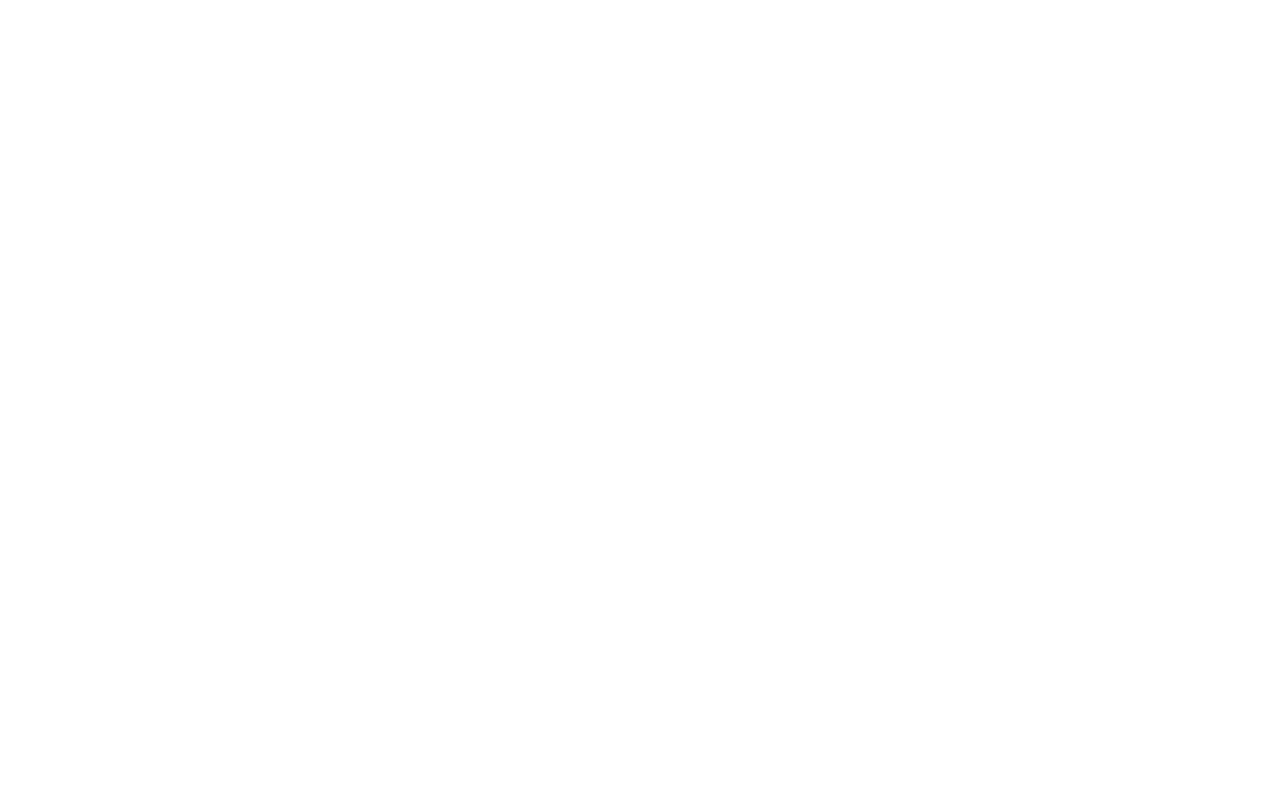
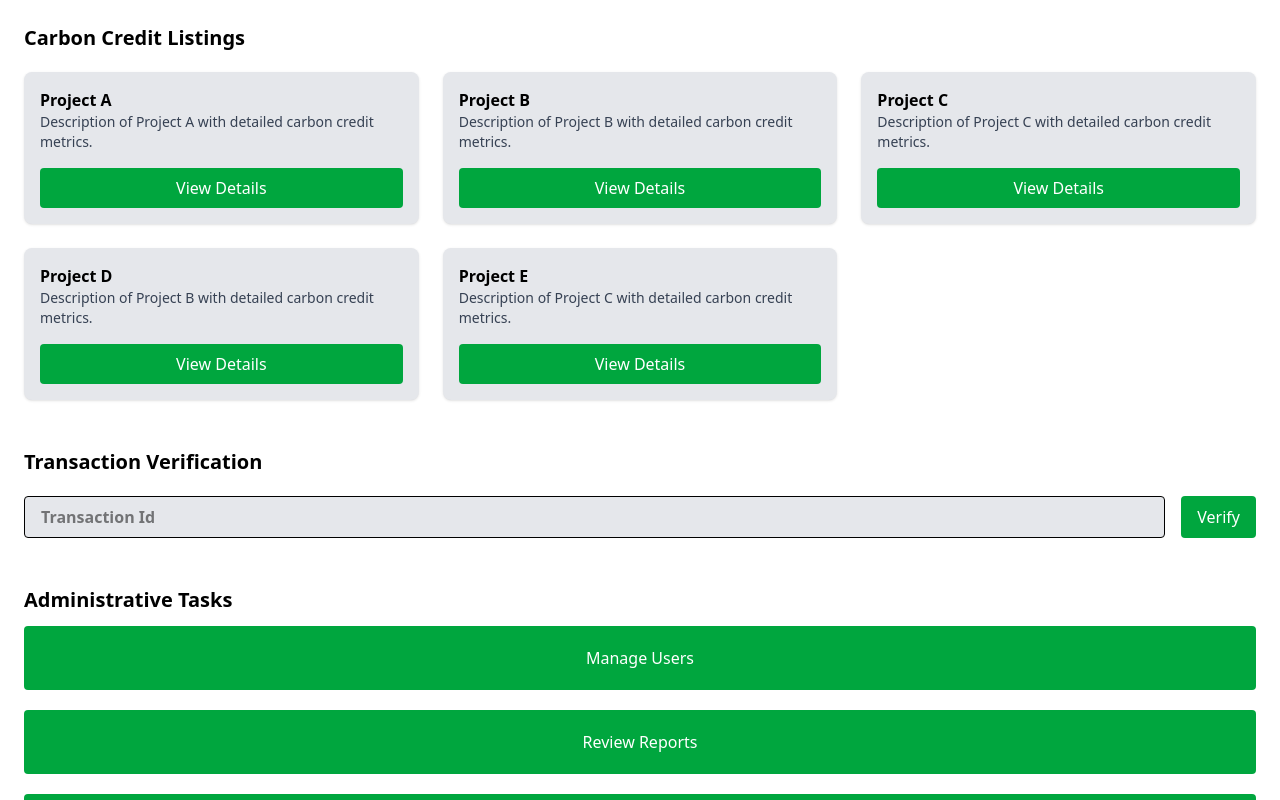
Before and after one commit to Beaston88/Carbon-credit, a React (Vite) app in the folder Frontend/: page /govtdashboard in a window 1280 px wide. Before the commit this address had no page. Built offline with nearby package versions, Linux system fonts and the light colour scheme.

Commit message:
GovtDashboard

```diff
--- a/Frontend/src/App.jsx
+++ b/Frontend/src/App.jsx
@@ -6,6 +6,7 @@
 import Dashboard from "./Pages/Dashboard";
 import CarbonCreditDashboard from "./Pages/Pool";
 import ShoppingCart from "./Pages/ShoppingCart";
+import GovtDashboard from "./Pages/GovtDashboard";
 const App = () => {
   return (
     <Router>
@@ -16,6 +17,7 @@
         <Route path="/dashboard" element={<Dashboard />} />
         <Route path="/pool" element={<CarbonCreditDashboard />} />
         <Route path="/cart" element={<ShoppingCart />} />
+        <Route path="/govtdashboard" element={<GovtDashboard />} />
       </Routes>
     </Router>
   );
--- a/Frontend/src/Constants/index.js
+++ b/Frontend/src/Constants/index.js
@@ -35,5 +35,37 @@
     details: "1 of 2, Virtual meeting",
     time: "2:00-5:30",
   },
+];
 
+export const projects = [
+  {
+    id: 1,
+    name: "Project A",
+    description:
+      "Description of Project A with detailed carbon credit metrics.",
+  },
+  {
+    id: 2,
+    name: "Project B",
+    description:
+      "Description of Project B with detailed carbon credit metrics.",
+  },
+  {
+    id: 3,
+    name: "Project C",
+    description:
+      "Description of Project C with detailed carbon credit metrics.",
+  },
+  {
+    id: 4,
+    name: "Project D",
+    description:
+      "Description of Project B with detailed carbon credit metrics.",
+  },
+  {
+    id: 5,
+    name: "Project E",
+    description:
+      "Description of Project C with detailed carbon credit metrics.",
+  },
 ];
--- /dev/null
+++ b/Frontend/src/Pages/GovtDashboard.jsx
@@ -0,0 +1,51 @@
+import React from "react";
+import { projects } from "../Constants/index.js";
+
+const GovtDashboard = () => {
+  return (
+    <div className="h-screen w-screen flex flex-col overflow-y-auto overflow-x-hidden">
+      <div className="flex-1 flex flex-col p-6">
+        <h2 className="text-xl font-bold">Carbon Credit Listings</h2>
+        <div className="grid grid-cols-1 md:grid-cols-3 gap-6 mt-5">
+          {projects.map((project) => (
+            <div key={project.id} className="bg-gray-200 p-4 rounded-lg shadow">
+              <h3 className="font-bold">{project.name}</h3>
+              <p className="text-sm text-gray-700">{project.description}</p>
+              <button className="mt-4 w-full bg-green-600 text-white px-4 py-2 rounded hover:bg-green-700">
+                View Details
+              </button>
+            </div>
+          ))}
+        </div>
+
+        <h2 className="text-xl font-bold mt-12">Transaction Verification</h2>
+        <div className="flex gap-4 mt-5">
+          <input
+            type="text"
+            placeholder="Transaction Id"
+            className="flex-1 px-4 py-2 border rounded bg-gray-200 font-bold"
+          />
+          <button className="bg-green-600 text-white px-4 py-2 rounded hover:bg-green-700">
+            Verify
+          </button>
+        </div>
+
+        <h2 className="text-xl font-bold mt-12">Administrative Tasks</h2>
+        <div className="flex flex-col gap-5 mt-3">
+          {["Manage Users", "Review Reports", "System Settings"].map(
+            (task, index) => (
+              <button
+                key={index}
+                className="bg-green-600 text-white px-4 py-5 rounded text-center hover:bg-green-700"
+              >
+                {task}
+              </button>
+            )
+          )}
+        </div>
+      </div>
+    </div>
+  );
+};
+
+export default GovtDashboard;
```
